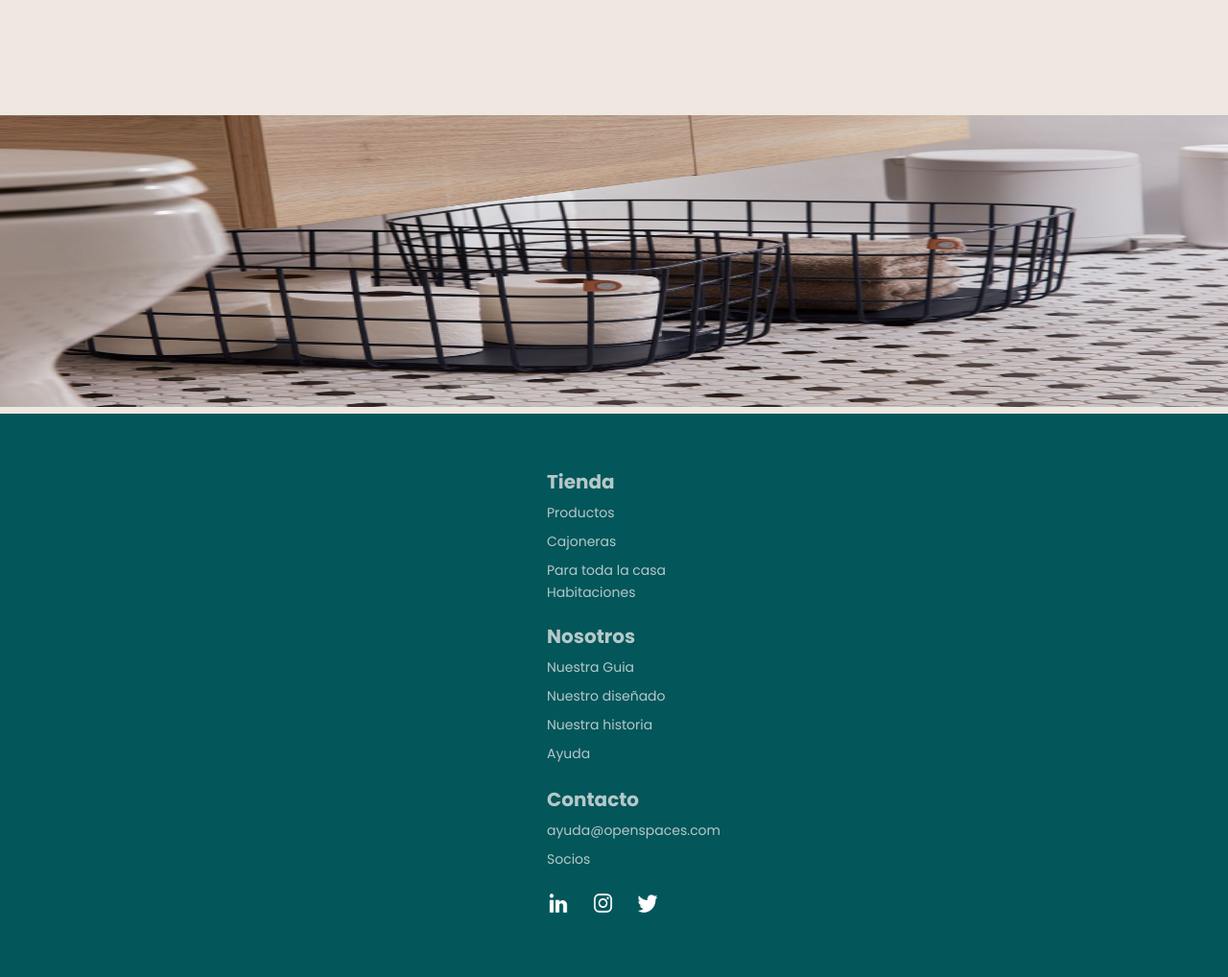
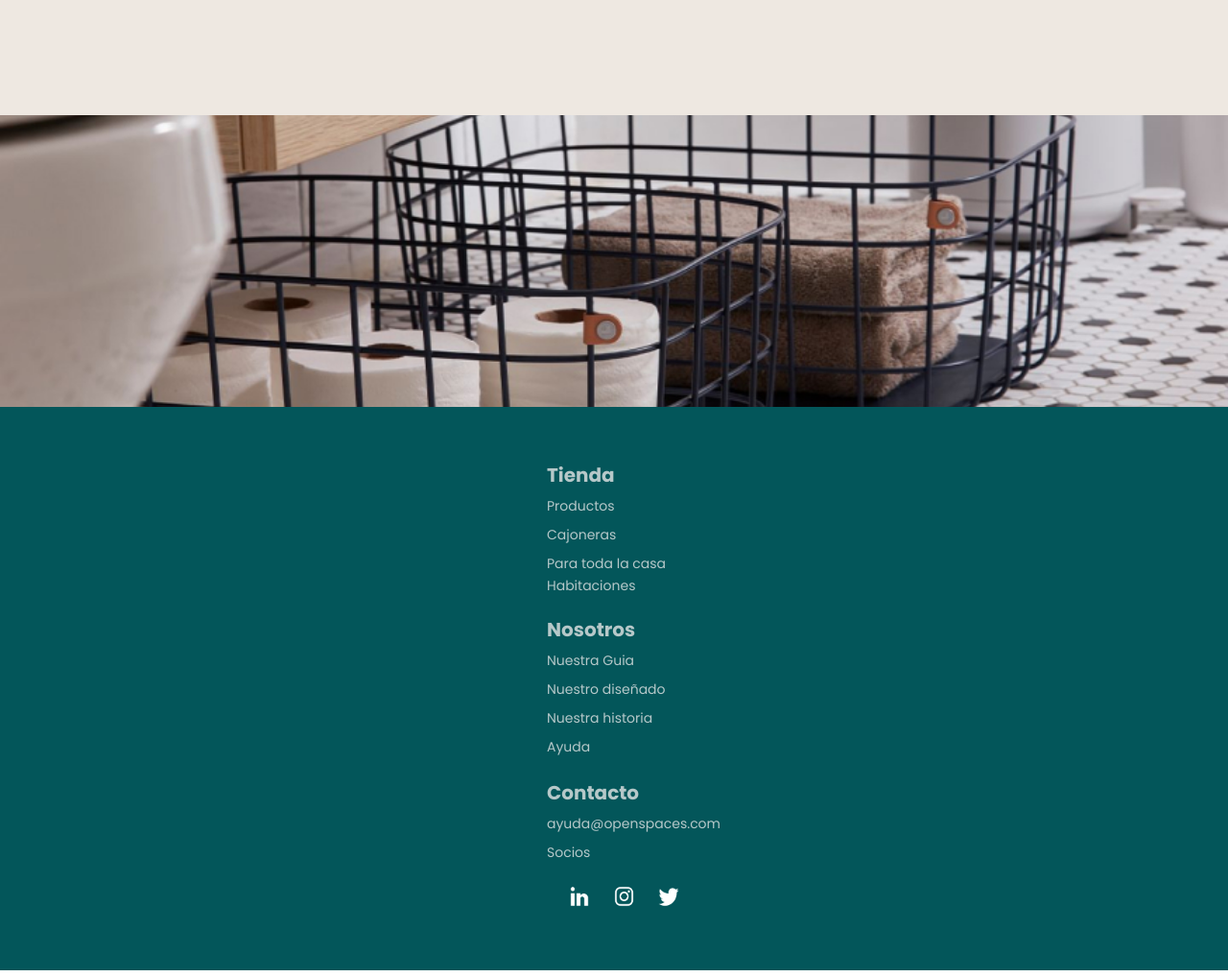
Before and after one commit to Adalab/modulo-1-evaluacion-final-Feiruz90, a website: page public/index.html in a window 1280 px wide. Shown: the part 1840-2858 px from the top of the page at 96% size. Drawn offline with Linux system fonts and the light colour scheme.

Commit message:
to check everything

```diff
--- a/public/index.html
+++ b/public/index.html
@@ -91,11 +91,7 @@
             <h3 class="compra-ahora">Compra Ahora</h3>
           </div>
         </div>
-        <img
-          class="creando-espacio"
-          src="./assets/images/creando-espacios.jpg"
-          alt=" creando-espacios"
-        />
+        <div class="creando-espacio"></div>
       </section>
     </main>
     <footer class="footer">
--- a/src/scss/main.scss
+++ b/src/scss/main.scss
@@ -21,6 +21,14 @@ body {
     background-size: cover;
     background-position: center;
   }
+
+  //tablet
+  @media (max-width: 768px) {
+    height: 330px;
+    background-size: cover;
+    background-position: center;
+  }
+
   // DESKTOP
   @media (min-width: 768px) {
     height: 100vh;
@@ -191,8 +199,11 @@ body {
   padding-top: 20px;
 }
 .creando-espacio {
+  background-image: url("../images/creando-espacios.jpg");
   width: 100%;
   height: 304px;
+  background-position: center;
+  background-size: cover;
 }
 .footer {
   background-color: #03565a;
@@ -202,7 +213,6 @@ body {
   flex-direction: column;
   justify-content: center;
   align-items: center;
-
   font-size: 20px;
 }
 
@@ -225,7 +235,7 @@ body {
 
 .nav4 {
   margin-top: 20px;
-  margin-left: 100px;
+  margin-left: 122px;
   margin-right: 59px;
   margin-bottom: 56px;
   display: flex;
```
Also changed, not shown: src/html/index.html (+1 -5 lines), public/assets/css/main.css, 1 other file.
